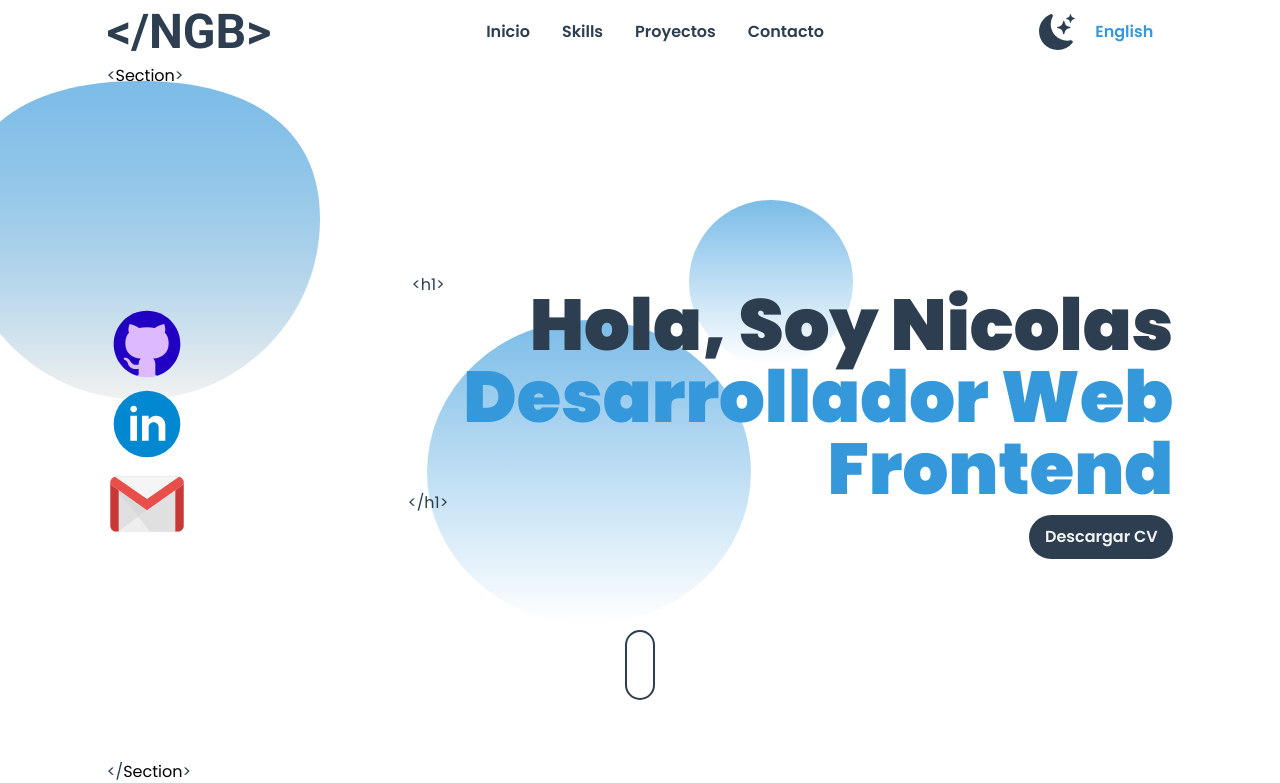
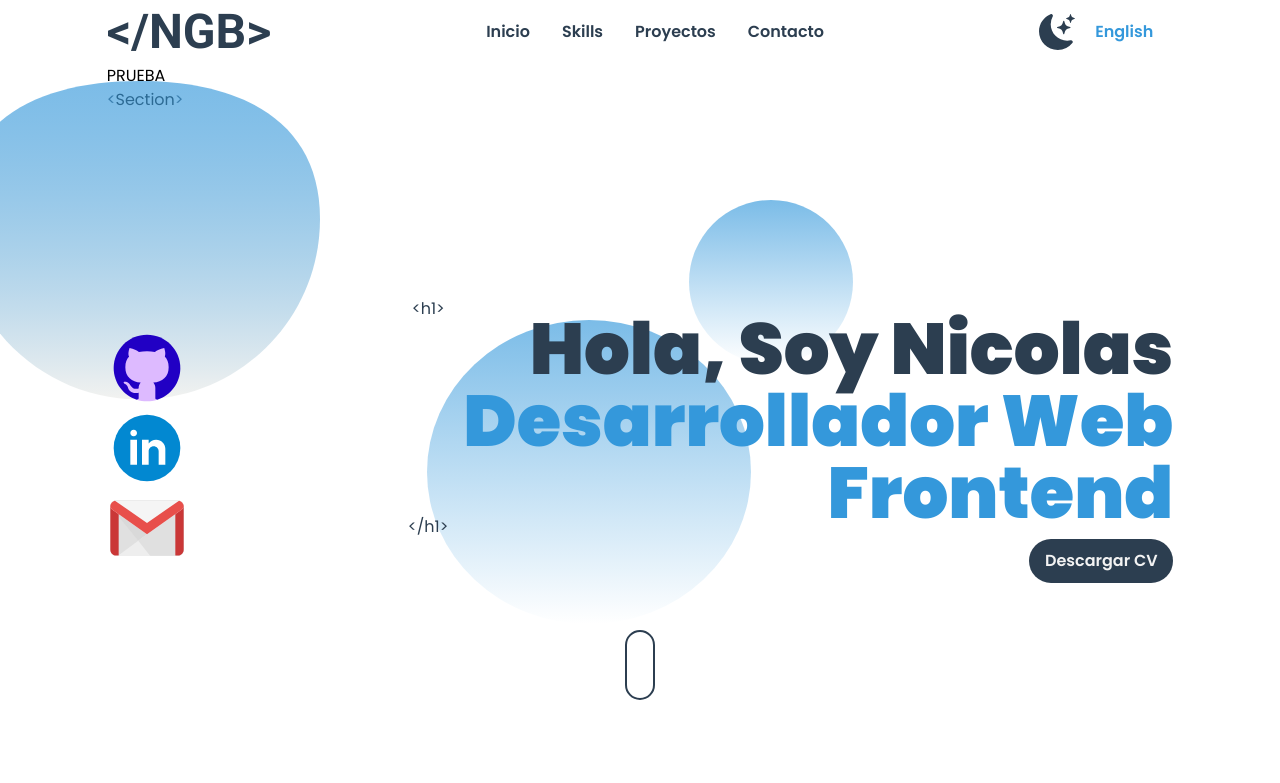
Before and after one commit to huxwell-src/Portafolio, a React (Vite) app: page / in a window 1280 px wide. Shown: the top 783 px of the page. Built offline with nearby package versions, Linux system fonts and the light colour scheme.

Commit message:
Prueba de funcionamiento git

```diff
--- a/src/Components/Inicio.jsx
+++ b/src/Components/Inicio.jsx
@@ -4,6 +4,7 @@ import './css/inicio.css'
 const Inicio = () => {
   return (
     <section className=' bg-slate-900 w-10/12 h-screen m-auto py-16' id='Inicio'>
+      <span>PRUEBA</span>
       <p className='html start'>Section</p>
         <div className='bg-slate-900 w-full h-full flex items-center justify-between'>
 
```
